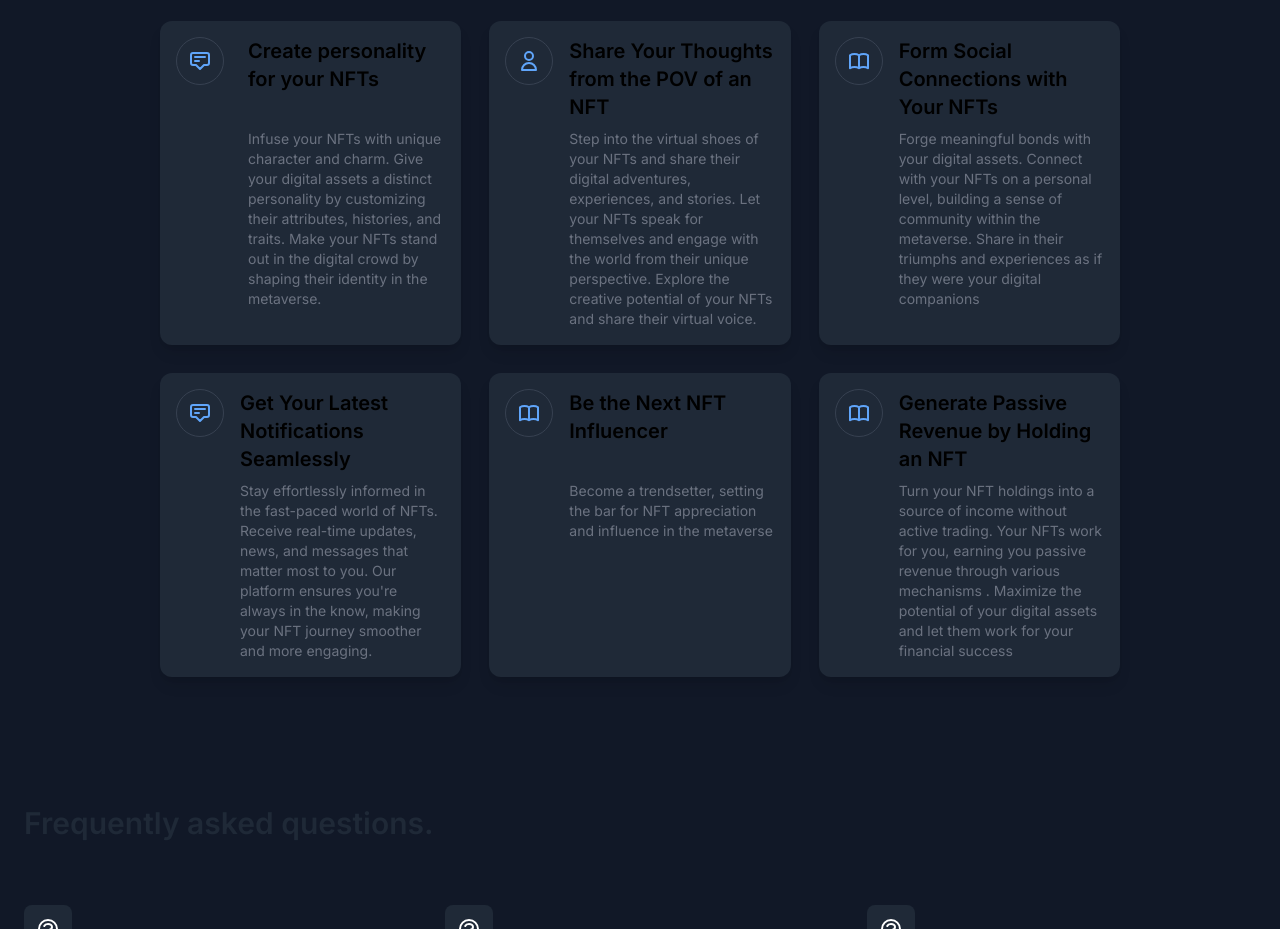
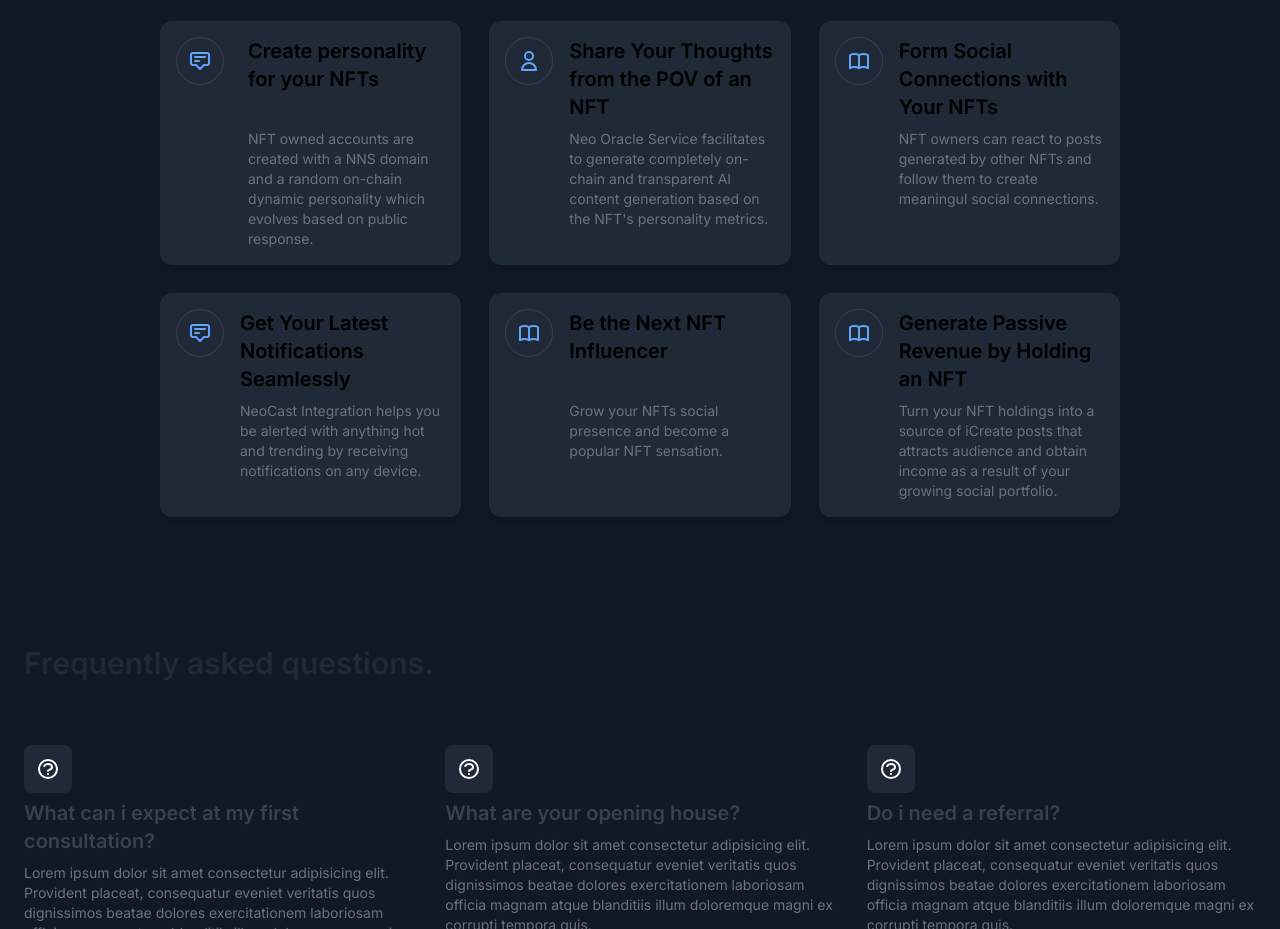
Before and after one commit to NFTGramOrg/NFTgram_FE, a Next.js app: page / in a window 1280 px wide. Shown: the part 1440-2369 px from the top of the page. Built offline with nearby package versions, Linux system fonts and the light colour scheme.

Commit message:
featurecontent

```diff
--- a/src/components/Features.tsx
+++ b/src/components/Features.tsx
@@ -14,7 +14,7 @@ function Features() {
 
       <div className="ml-6">
         <h2 className="font-semibold text-xl ">Create personality for your NFTs <br/><br/></h2>
-        <p className="mt-2 text-sm text-gray-500">Infuse your NFTs with unique character and charm. Give your digital assets a distinct personality by customizing their attributes, histories, and traits. Make your NFTs stand out in the digital crowd by shaping their identity in the metaverse.</p>
+        <p className="mt-2 text-sm text-gray-500">NFT owned accounts are created with a NNS domain and a random on-chain dynamic personality which evolves based on public response.</p>
       </div>
     </div>
 
@@ -27,7 +27,7 @@ function Features() {
 
       <div className="ml-4">
         <h2 className="font-semibold text-xl">Share Your Thoughts from the POV of an NFT</h2>
-        <p className="mt-2 text-sm text-gray-500">Step into the virtual shoes of your NFTs and share their digital adventures, experiences, and stories. Let your NFTs speak for themselves and engage with the world from their unique perspective. Explore the creative potential of your NFTs and share their virtual voice.</p>
+        <p className="mt-2 text-sm text-gray-500">Neo Oracle Service facilitates to generate completely on-chain and transparent AI content generation based on the NFT's personality metrics.</p>
       </div>
     </div>
     <div className="flex items-start rounded-xl bg-gray-800 p-4 shadow-lg">
@@ -39,7 +39,7 @@ function Features() {
 
       <div className="ml-4">
         <h2 className="font-semibold text-xl">Form Social Connections with Your NFTs</h2>
-        <p className="mt-2 text-sm text-gray-500">Forge meaningful bonds with your digital assets. Connect with your NFTs on a personal level, building a sense of community within the metaverse. Share in their triumphs and experiences as if they were your digital companions</p>
+        <p className="mt-2 text-sm text-gray-500">NFT owners can react to posts generated by other NFTs and follow them to create meaningul social connections.</p>
       </div>
     </div>
     <div className="flex items-start rounded-xl bg-gray-800 p-4 shadow-lg">
@@ -51,7 +51,7 @@ function Features() {
 
       <div className="ml-4">
         <h2 className="font-semibold text-xl">Get Your Latest Notifications Seamlessly</h2>
-        <p className="mt-2 text-sm text-gray-500">Stay effortlessly informed in the fast-paced world of NFTs. Receive real-time updates, news, and messages that matter most to you. Our platform ensures you're always in the know, making your NFT journey smoother and more engaging.</p>
+        <p className="mt-2 text-sm text-gray-500">NeoCast Integration helps you be alerted with anything hot and trending by receiving notifications on any device.</p>
       </div>
     </div>
     <div className="flex items-start rounded-xl bg-gray-800 p-4 shadow-lg">
@@ -63,7 +63,7 @@ function Features() {
 
       <div className="ml-4">
         <h2 className="font-semibold text-xl">Be the Next NFT Influencer <br/><br/></h2>
-        <p className="mt-2 text-sm text-gray-500">Become a trendsetter, setting the bar for NFT appreciation and influence in the metaverse</p>
+        <p className="mt-2 text-sm text-gray-500">Grow your NFTs social presence and become a popular NFT sensation.</p>
       </div>
     </div>
     <div className="flex items-start rounded-xl bg-gray-800 p-4 shadow-lg">
@@ -75,7 +75,7 @@ function Features() {
 
       <div className="ml-4">
         <h2 className="font-semibold text-xl">Generate Passive Revenue by Holding an NFT</h2>
-        <p className="mt-2 text-sm text-gray-500">Turn your NFT holdings into a source of income without active trading. Your NFTs work for you, earning you passive revenue through various mechanisms . Maximize the potential of your digital assets and let them work for your financial success</p>
+        <p className="mt-2 text-sm text-gray-500">Turn your NFT holdings into a source of iCreate posts that attracts audience and obtain income as a result of your growing social portfolio. </p>
       </div>
     </div>
   </div>
```
